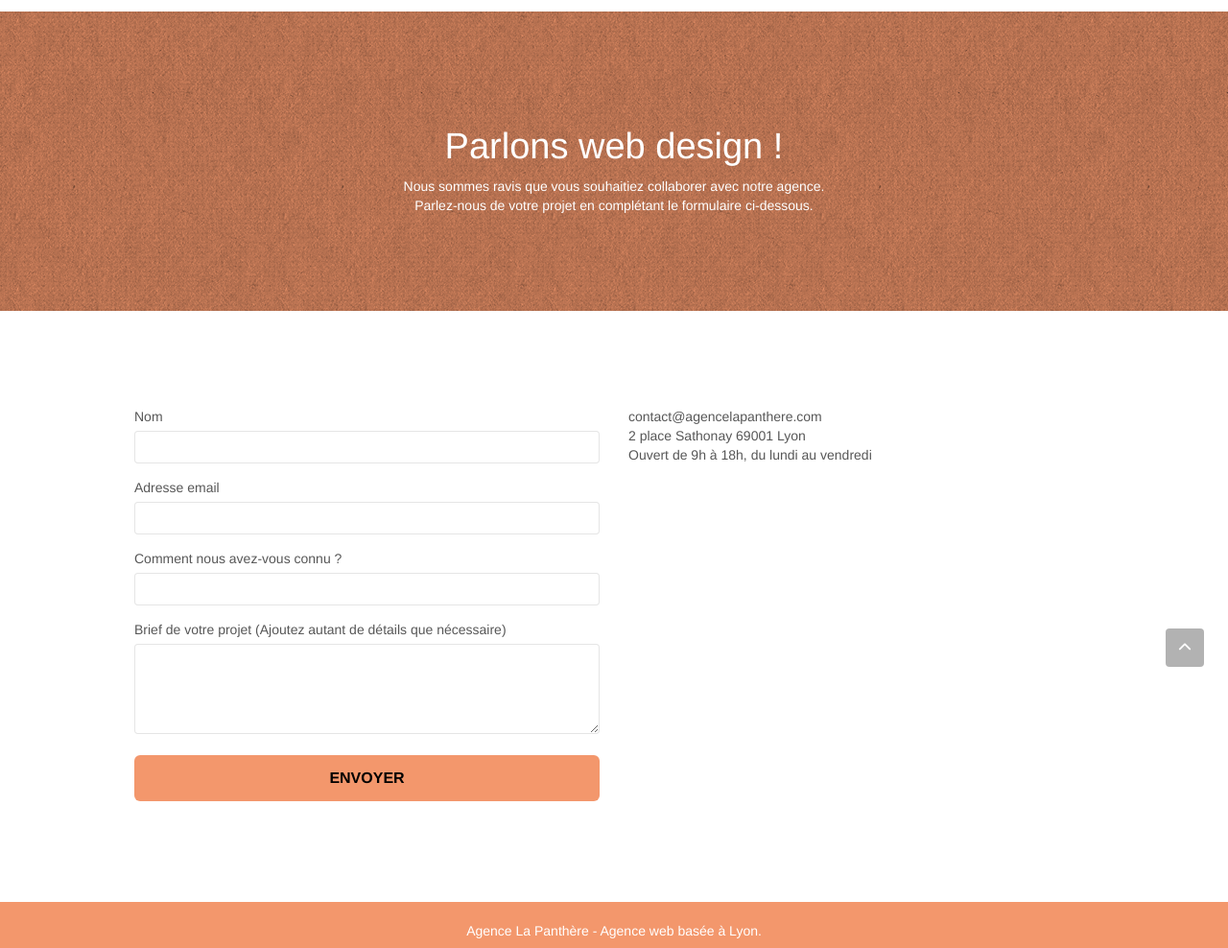
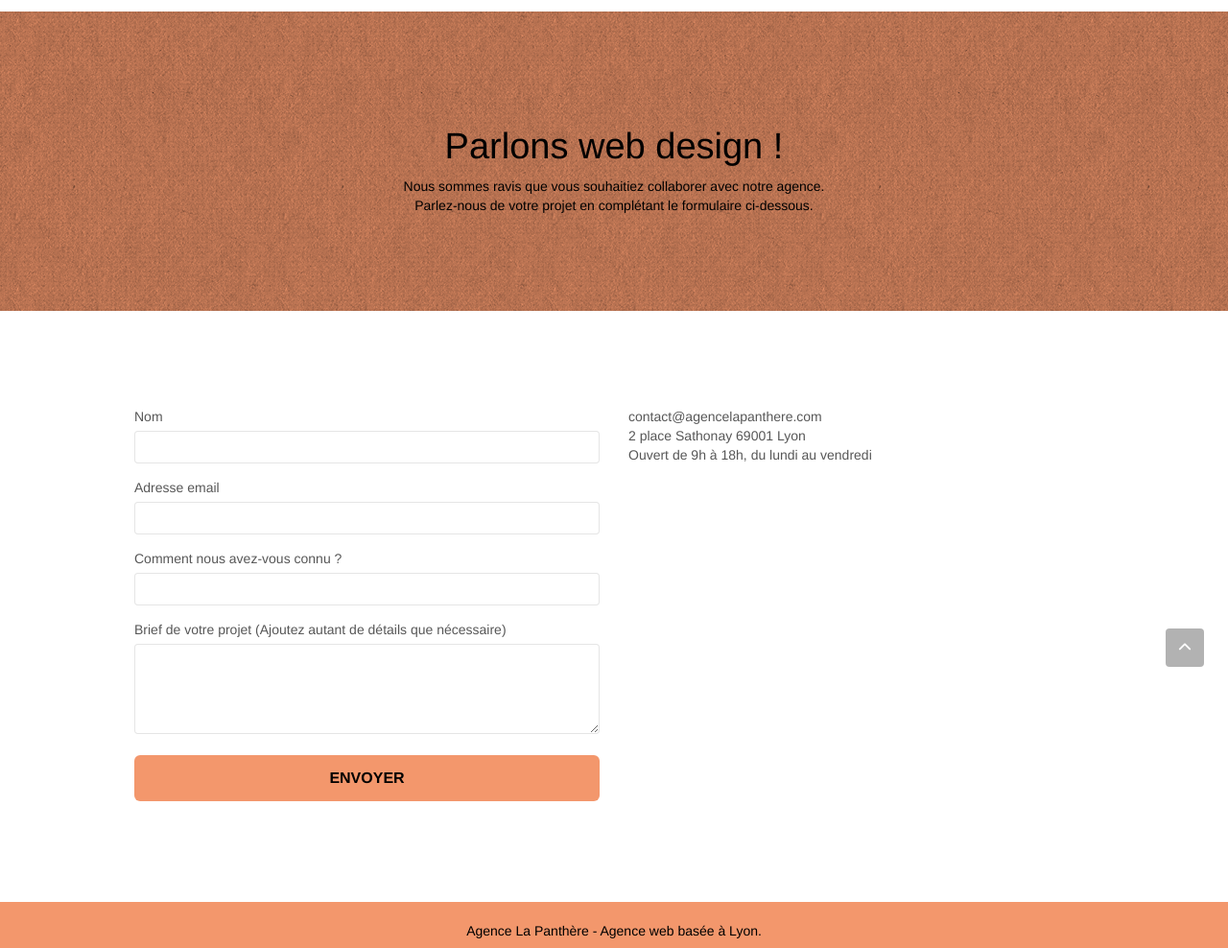
Before and after one commit to VincentQuenard/La_Panthere_p4_devWeb, a plain HTML site: page contact.html in a window 1280 px wide. Shown: the part 80-1068 px from the top of the page at 96% size. Drawn offline with Linux system fonts and the light colour scheme; a script that the page names is missing.

Commit message:
page contact optimisée

```diff
--- a/contact.html
+++ b/contact.html
@@ -71,10 +71,10 @@
         <div class="container bloc-lg">
           <div class="row">
             <div class="col-sm-12">
-              <h1 class="text-center hero-bloc-text tc-white">
+              <h1 class="text-center hero-bloc-text black">
                 Parlons web design !
               </h1>
-              <p class="text-center mg-lg tc-white tight-width-whitespace">
+              <p class="text-center mg-lg black tight-width-whitespace">
                 Nous sommes ravis que vous souhaitiez collaborer avec notre
                 agence.<br />
                 Parlez-nous de votre projet en complétant le formulaire
@@ -167,7 +167,7 @@
         <div class="container bloc-sm">
           <div class="row">
             <div class="col-sm-12">
-              <p class="text-center white">
+              <p class="text-center black">
                 Agence La Panthère - Agence web basée à Lyon.<br />
               </p>
               <div class="row row-no-gutters social">
```
